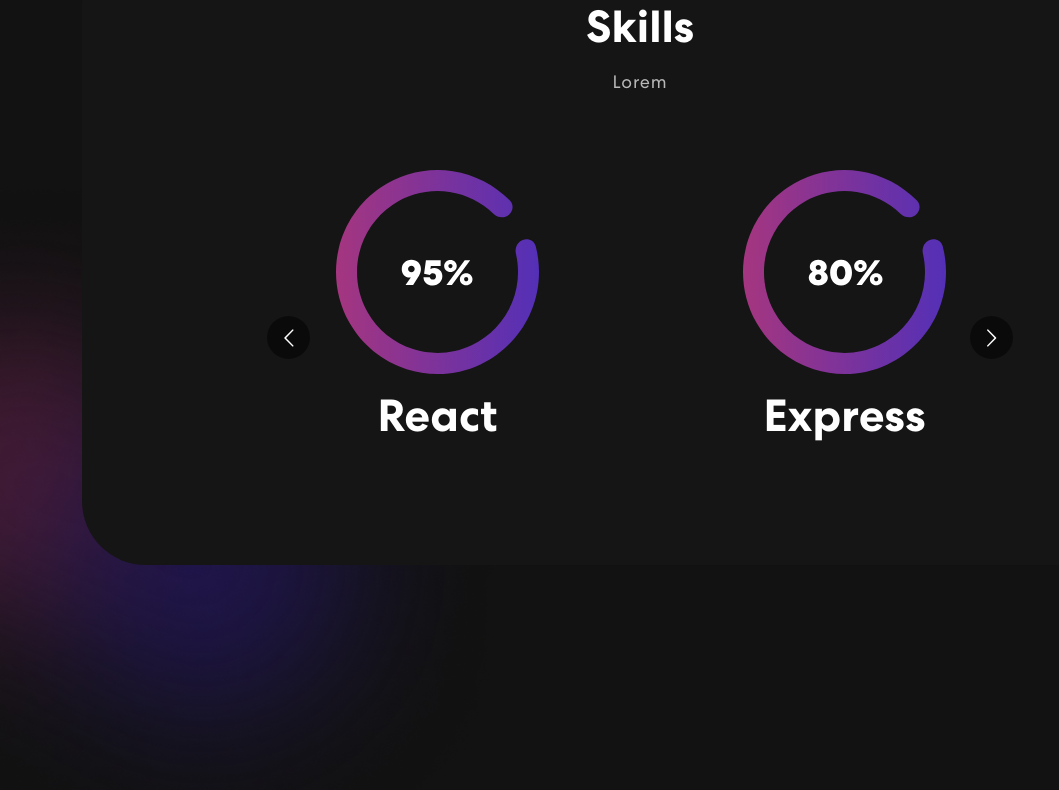
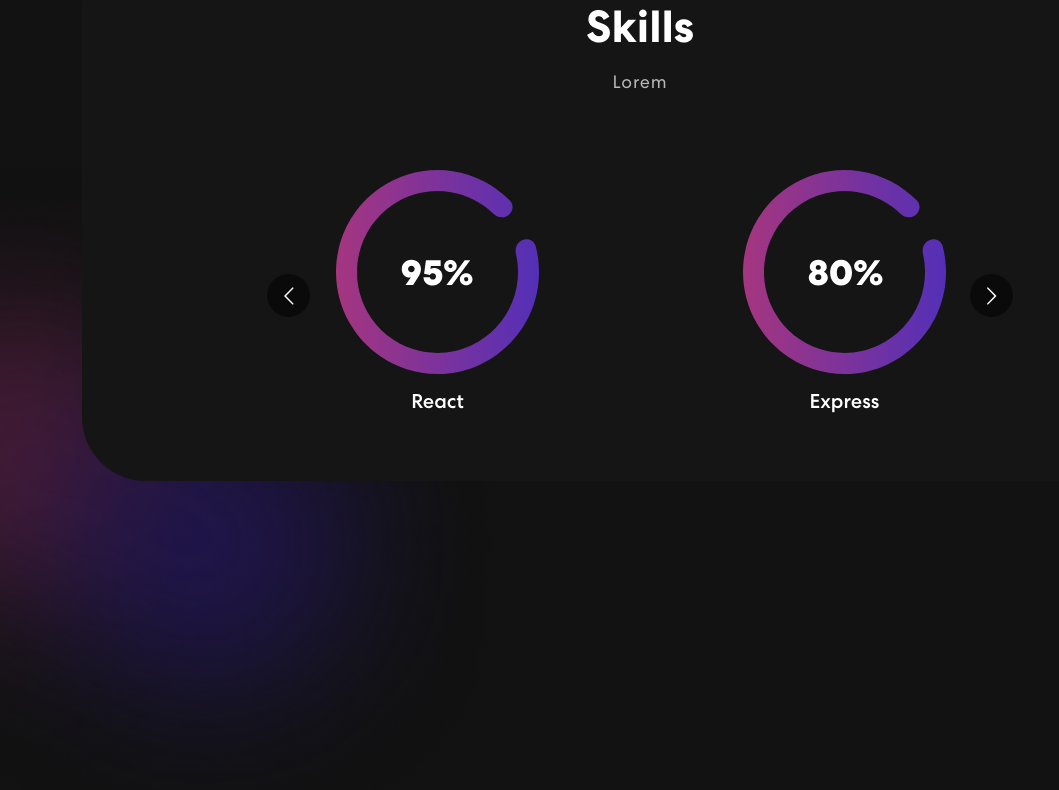
Before and after one commit to AlfonsoScornavacca/personal-portfolio, a React (Create React App) app in the folder personal-portfolio/: page / in a window 1280 px wide. Shown: the part 818-1608 px from the top of the page, without its empty margins (0-1059 px from the left). Built offline with nearby package versions, Linux system fonts and the light colour scheme.

Commit message:
Skills component fixed

```diff
--- a/personal-portfolio/src/components/Skills.js
+++ b/personal-portfolio/src/components/Skills.js
@@ -44,23 +44,23 @@
                         <Carousel className="skill-slider" infinite={true} responsive={responsive}>
                             <div className="item">
                                 <img src={meter1} alt="first item"></img>
-                                <h2>React</h2>
+                                <h5>React</h5>
                             </div>
                             <div className="item">
                                 <img src={meter2} alt="first item"></img>
-                                <h2>Express</h2>
+                                <h5>Express</h5>
                             </div>
                             <div className="item">
                                 <img src={meter3} alt="first item"></img>
-                                <h2>Cloud Administrator</h2>
+                                <h5> Azure Cloud Administrator</h5>
                             </div>
                             <div className="item">
                                 <img src={meter3} alt="first item"></img>
-                                <h2>Power Platform</h2>
+                                <h5>Power Platform</h5>
                             </div>
                             <div className="item">
                                 <img src={meter3} alt="first item"></img>
-                                <h2>Sharepoint</h2>
+                                <h5>Sharepoint</h5>
                             </div>
                         </Carousel>
                     </div>
```
